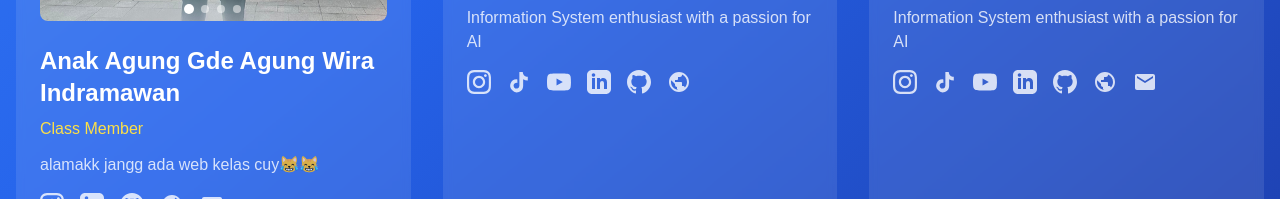
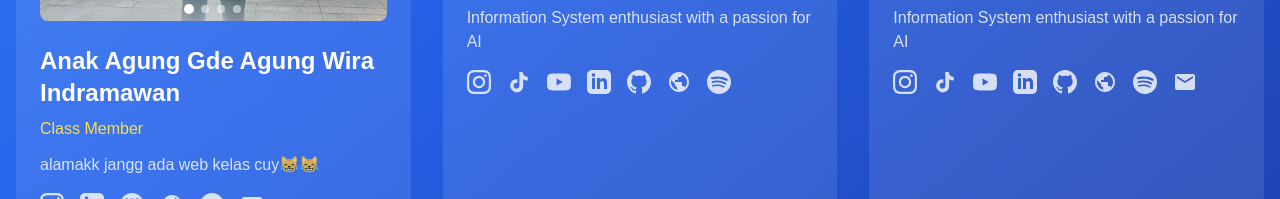
Before and after one commit to si47int/si47int, a Next.js app: page /album in a window 1280 px wide. Shown: the part 753-952 px from the top of the page. Built offline with nearby package versions, Linux system fonts and the light colour scheme.

Commit message:
Add Spotify Link

```diff
--- a/src/app/album/page.tsx
+++ b/src/app/album/page.tsx
@@ -13,6 +13,7 @@
   youtube?: string;
   email?: string;
   website?: string;
+  spotify?: string; // Added Spotify field
 }
 
 interface ClassMember {
@@ -42,6 +43,8 @@
         github: "https://github.com/Azdetic",
         email: "mailto:agungindramawan@outlook.com?subject=Hi%20Wira",
         website: "https://azdetic.github.io/Agwira",
+        spotify:
+          "https://open.spotify.com/user/c9f0dqmj29gofdem0ta0ur5gh?si=d33d68b4cf1d4cd6",
       },
     },
     {
@@ -57,6 +60,7 @@
         youtube: "#",
         email: "#",
         website: "#",
+        spotify: "#",
       },
     },
     {
@@ -72,6 +76,7 @@
         youtube: "#",
         website: "#",
         email: "mailto:rasyaakbarlptp@gmail.com?subject=Hi%20Rasya",
+        spotify: "#",
       },
     },
     // Add more members here with the same structure
@@ -232,6 +237,23 @@
                   </Link>
                 )}
 
+                {/* Spotify - New icon for Spotify */}
+                {member.socialLinks.spotify && (
+                  <Link
+                    href={member.socialLinks.spotify}
+                    className="text-white/80 hover:text-white transition"
+                    aria-label="Spotify"
+                  >
+                    <svg
+                      className="w-6 h-6"
+                      fill="currentColor"
+                      viewBox="0 0 24 24"
+                    >
+                      <path d="M12 0C5.4 0 0 5.4 0 12s5.4 12 12 12 12-5.4 12-12S18.66 0 12 0zm5.521 17.34c-.24.359-.66.48-1.021.24-2.82-1.74-6.36-2.101-10.561-1.141-.418.122-.779-.179-.899-.539-.12-.421.18-.78.54-.9 4.56-1.021 8.52-.6 11.64 1.32.42.18.479.659.301 1.02zm1.44-3.3c-.301.42-.841.6-1.262.3-3.239-1.98-8.159-2.58-11.939-1.38-.479.12-1.02-.12-1.14-.6-.12-.48.12-1.021.6-1.141C9.6 9.9 15 10.561 18.72 12.84c.361.181.54.78.241 1.2zm.12-3.36C15.24 8.4 8.82 8.16 5.16 9.301c-.6.179-1.2-.181-1.38-.721-.18-.601.18-1.2.72-1.381 4.26-1.26 11.28-1.02 15.721 1.621.539.3.719 1.02.419 1.56-.299.421-1.02.599-1.559.3z" />
+                    </svg>
+                  </Link>
+                )}
+
                 {/* Email */}
                 {member.socialLinks.email &&
                   member.socialLinks.email !== "#" && (
```
